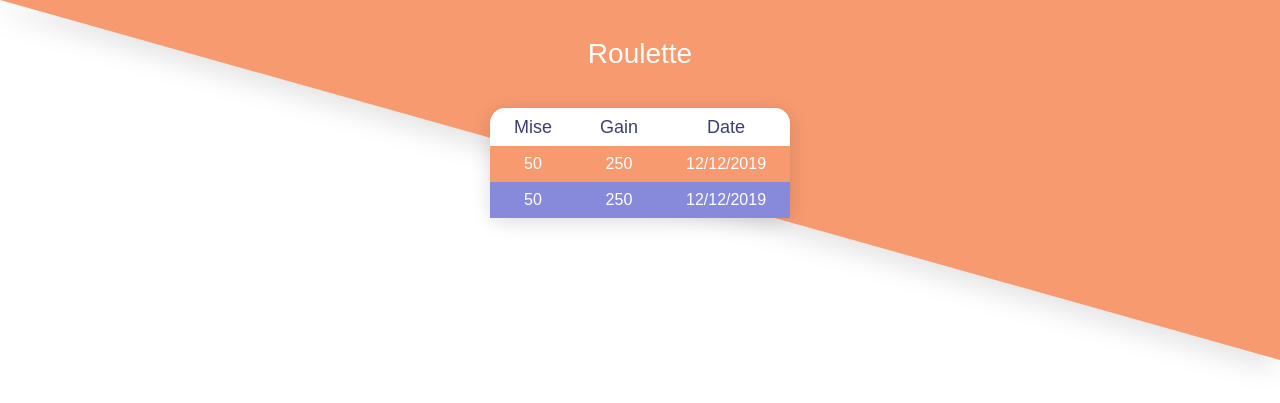
After one commit to NicolasDehes/casino, a PHP site: page /vue/historique.php in a window 1280 px wide. The commit adds this page. Shown: the top 403 px of the page. Run offline with PHP 8.4, Linux system fonts and the light colour scheme.

Commit message:
historique

```diff
--- /dev/null
+++ b/vue/css/historique.css
@@ -0,0 +1,53 @@
+.banner {
+    z-index: -1;
+    top: 0;
+    position: absolute;
+    filter: drop-shadow(-8px 10px 12px rgba(0, 0, 0, 0.1));
+}
+
+.banner__content {
+    position: absolute;
+    top: 0;
+    width: 100vw;
+    height: 50vh;
+    background-color: #f79a6f;
+    clip-path: polygon(100% 0, 0 0, 100% 90%);
+}
+
+.title {
+    color: white;
+    font-family: 'Nunito', sans-serif;
+    display: block;
+    margin: 5vh auto;
+    text-align: center;
+    font-size: 28px;
+}
+
+.historique {
+    margin: auto;
+    background: #ffffff;
+    box-shadow: 0px 4px 20px rgba(0, 0, 0, 0.14);
+    border-radius: 15px;
+    font-family: 'Nunito', sans-serif;
+    font-weight: 400;
+    font-size: 16px;
+    color: #3b3d73;
+}
+
+.historique__header {
+    font-size: 18px;
+}
+
+.historique td {
+    text-align: center;
+    padding: 10px 24px;
+}
+
+.historique__item {
+    background: #F79A6F;
+    color: white;
+}
+
+.historique__item--lost {
+    background: #878ADB;
+}
--- /dev/null
+++ b/vue/historique.php
@@ -0,0 +1,36 @@
+<!doctype html>
+<html lang="fr">
+    <head>
+        <meta charset="utf-8">
+        <meta name="viewport" content="width=device-width, initial-scale=1, shrink-to-fit=no">
+        <link rel="stylesheet" type="text/css" href="css/reset.css">
+        <link rel="stylesheet" type="text/css" href="css/global.css">
+        <link rel="stylesheet" type="text/css" href="css/historique.css">
+        <title>Historique</title>
+    </head>
+    <body>
+        <div class="banner">
+            <div class="banner__content"></div>
+        </div>
+        <h1 class="title">Roulette</h1>
+        <table class="historique">
+            <thead class="historique__header">
+                <td>Mise</td>
+                <td>Gain</td>
+                <td>Date</td>
+            </thead>
+            <tbody class="historique__body">
+                <tr class="historique__item">
+                    <td>50</td>
+                    <td>250</td>
+                    <td>12/12/2019</td>
+                </tr>
+                <tr class="historique__item historique__item--lost">
+                    <td>50</td>
+                    <td>250</td>
+                    <td>12/12/2019</td>
+                </tr>
+            </tbody>
+        </table>
+    </body>
+</html>
--- a/vue/roulette.php
+++ b/vue/roulette.php
@@ -3,8 +3,9 @@
     <head>
         <meta charset="utf-8">
         <meta name="viewport" content="width=device-width, initial-scale=1, shrink-to-fit=no">
+        <link rel="stylesheet" type="text/css" href="css/reset.css">
+        <link rel="stylesheet" type="text/css" href="css/global.css">
         <link rel="stylesheet" type="text/css" href="css/roulette.css">
-        <link rel="stylesheet" type="text/css" href="css/global.css">
         <title>Roulette</title>
     </head>
     <body>
```
